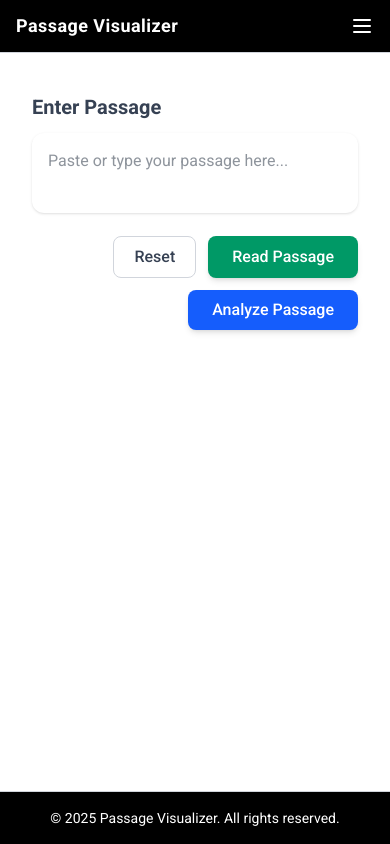
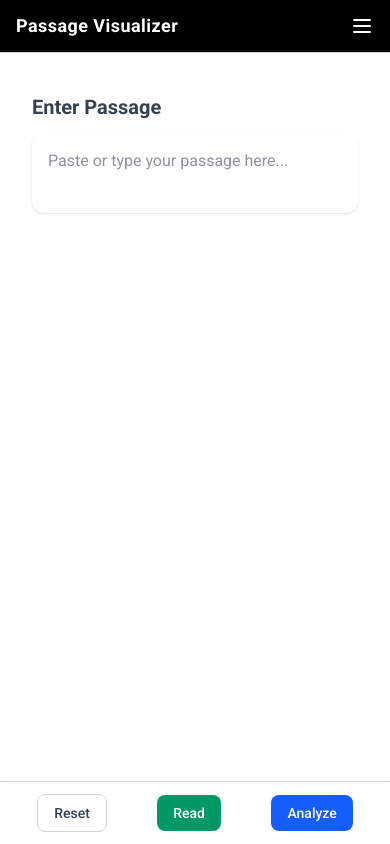
Before and after one commit to noobCoderVP/rc-visualizer-frontend, a Next.js app: page /analyze in a window 390 px wide. Built offline with nearby package versions, Linux system fonts and the light colour scheme.

Commit message:
Make UI mobile friendly

```diff
--- a/app/analyze/page.tsx
+++ b/app/analyze/page.tsx
@@ -11,15 +11,13 @@ export default function AnalyzerPage() {
     const [result, setResult] = useState<any>(null);
     const [passage, setPassage] = useState("");
     const [isReadOnly, setIsReadOnly] = useState(false);
-    const [readingView, setReadingView] = useState<string | null>(null); // 🆕 for Read Passage
-    const [readingLoading, setReadingLoading] = useState(false); // 🆕
+    const [readingView, setReadingView] = useState<string | null>(null);
+    const [readingLoading, setReadingLoading] = useState(false);
     const textareaRef = useRef<HTMLTextAreaElement>(null);
 
-    useEffect(() => {
-        setIsMounted(true);
-    }, []);
+    useEffect(() => setIsMounted(true), []);
 
-    // ✅ Auto resize textarea as user types
+    // ✅ Auto-resize textarea
     useEffect(() => {
         if (textareaRef.current) {
             textareaRef.current.style.height = "auto";
@@ -27,19 +25,22 @@ export default function AnalyzerPage() {
         }
     }, [passage]);
 
-    // ✅ Analyze Passage handler
+    // ✅ Analyze Passage
     async function handleSubmit() {
         const text = passage.trim();
         if (!text) return alert("Please enter a passage before analyzing.");
-
         setLoading(true);
         setIsReadOnly(true);
+
         try {
-            const res = await fetch(`${process.env.NEXT_PUBLIC_API_URL}/analyze`, {
+            const res = await fetch(
+                `${process.env.NEXT_PUBLIC_API_URL}/analyze`,
+                {
                     method: "POST",
                     headers: { "Content-Type": "application/json" },
                     body: JSON.stringify({ passage: text }),
-            });
+                }
+            );
 
             const data = await res.json();
             setResult(data);
@@ -52,7 +53,7 @@ export default function AnalyzerPage() {
         }
     }
 
-    // 🆕 Read Passage / Mindmap view handler
+    // ✅ Read Passage / Mindmap
     async function handleReadPassage() {
         const text = passage.trim();
         if (!text) return alert("Please enter a passage before reading.");
@@ -60,13 +61,16 @@ export default function AnalyzerPage() {
         setReadingLoading(true);
         setIsReadOnly(true);
         try {
-            const res = await fetch(`${process.env.NEXT_PUBLIC_API_URL}/mindmap`, {
+            const res = await fetch(
+                `${process.env.NEXT_PUBLIC_API_URL}/mindmap`,
+                {
                     method: "POST",
                     headers: { "Content-Type": "application/json" },
                     body: JSON.stringify({ passage: text }),
-            });
+                }
+            );
 
-            const data = await res.text(); // response is HTML text
+            const data = await res.text();
             setReadingView(data);
         } catch (err) {
             console.error("Error fetching reading view:", err);
@@ -77,7 +81,6 @@ export default function AnalyzerPage() {
         }
     }
 
-    // ✅ Reset everything
     function handleReset() {
         setPassage("");
         setResult(null);
@@ -93,10 +96,10 @@ export default function AnalyzerPage() {
         );
 
     return (
-        <div className="mx-auto max-w-[1300px] p-4 space-y-8">
+        <div className="mx-auto max-w-[1300px] p-4 pb-24 space-y-8">
             {/* --- INPUT SECTION --- */}
             <div className="space-y-3">
-                <h2 className="text-xl font-semibold text-gray-700">
+                <h2 className="text-xl sm:text-2xl font-semibold text-gray-700">
                     Enter Passage
                 </h2>
 
@@ -106,62 +109,16 @@ export default function AnalyzerPage() {
                     onChange={(e) => setPassage(e.target.value)}
                     readOnly={isReadOnly}
                     placeholder="Paste or type your passage here..."
-                    className={`w-full rounded-xl text-gray-800 transition-all duration-200 p-4 resize-none focus:outline-none shadow-sm overflow-hidden
+                    className={`w-full rounded-xl text-gray-800 p-4 resize-none focus:outline-none shadow-sm overflow-hidden text-base sm:text-lg transition-all
                         ${
                             isReadOnly
-                                ? "bg-gray-50 text-[1.05rem] leading-relaxed font-serif cursor-not-allowed shadow-md"
+                                ? "bg-gray-50 font-serif cursor-not-allowed shadow-md"
                                 : "bg-white focus:shadow-lg"
-                        }
-                    `}
+                        }`}
                 />
-
-                {/* ✅ Buttons */}
-                <div className="flex justify-end gap-3 pt-1 flex-wrap">
-                    <button
-                        type="button"
-                        onClick={handleReset}
-                        disabled={loading || readingLoading}
-                        className={`px-5 py-2 rounded-lg font-medium border transition-all
-                            ${
-                                loading || readingLoading
-                                    ? "text-gray-400 border-gray-300 cursor-not-allowed"
-                                    : "text-gray-700 border-gray-300 hover:bg-gray-100"
-                            }`}
-                    >
-                        Reset
-                    </button>
-
-                    <button
-                        type="button"
-                        onClick={handleReadPassage}
-                        disabled={readingLoading}
-                        className={`px-6 py-2 rounded-lg text-white font-medium transition-all
-                            ${
-                                readingLoading || isReadOnly
-                                    ? "bg-gray-400 cursor-not-allowed"
-                                    : "bg-emerald-600 hover:bg-emerald-700 shadow-md hover:shadow-lg"
-                            }`}
-                    >
-                        {readingLoading ? "Reading..." : "Read Passage"}
-                    </button>
-
-                    <button
-                        type="button"
-                        onClick={handleSubmit}
-                        disabled={loading}
-                        className={`px-6 py-2 rounded-lg text-white font-medium transition-all
-                            ${
-                                loading || isReadOnly
-                                    ? "bg-gray-400 cursor-not-allowed"
-                                    : "bg-blue-600 hover:bg-blue-700 shadow-md hover:shadow-lg"
-                            }`}
-                    >
-                        {loading ? "Analyzing..." : "Analyze Passage"}
-                    </button>
-                </div>
             </div>
 
-            {/* --- READ PASSAGE SECTION --- */}
+            {/* --- RESULT SECTIONS --- */}
             {readingView && (
                 <SectionCard
                     title="Read Passage"
@@ -175,7 +132,6 @@ export default function AnalyzerPage() {
                 </SectionCard>
             )}
 
-            {/* --- RESULT SECTION --- */}
             {result && (
                 <div className="space-y-5">
                     <SectionCard
@@ -266,6 +222,48 @@ export default function AnalyzerPage() {
                     </SectionCard>
                 </div>
             )}
+
+            {/* --- STICKY BOTTOM NAVIGATION (Mobile Friendly) --- */}
+            <div className="fixed bottom-0 left-0 right-0 z-50 bg-white border-t border-gray-300 shadow-lg flex justify-around items-center p-3 sm:hidden">
+                <button
+                    onClick={handleReset}
+                    disabled={loading || readingLoading}
+                    className={`px-4 py-2 rounded-lg text-sm font-medium border transition-all
+                        ${
+                            loading || readingLoading
+                                ? "text-gray-400 border-gray-300"
+                                : "text-gray-700 border-gray-300 hover:bg-gray-100"
+                        }`}
+                >
+                    Reset
+                </button>
+
+                <button
+                    onClick={handleReadPassage}
+                    disabled={readingLoading}
+                    className={`px-4 py-2 rounded-lg text-sm text-white font-medium transition-all
+                        ${
+                            readingLoading || isReadOnly
+                                ? "bg-gray-400"
+                                : "bg-emerald-600 hover:bg-emerald-700"
+                        }`}
+                >
+                    {readingLoading ? "Reading..." : "Read"}
+                </button>
+
+                <button
+                    onClick={handleSubmit}
+                    disabled={loading}
+                    className={`px-4 py-2 rounded-lg text-sm text-white font-medium transition-all
+                        ${
+                            loading || isReadOnly
+                                ? "bg-gray-400"
+                                : "bg-blue-600 hover:bg-blue-700"
+                        }`}
+                >
+                    {loading ? "Analyzing..." : "Analyze"}
+                </button>
+            </div>
         </div>
     );
 }
--- a/app/solve/page.tsx
+++ b/app/solve/page.tsx
@@ -13,6 +13,11 @@ export default function SolvePage() {
     const [result, setResult] = useState<any>(null);
     const passageRef = useRef<HTMLTextAreaElement>(null);
     const questionsRef = useRef<HTMLTextAreaElement>(null);
+
+    // Scroll refs
+    const inputRef = useRef<HTMLDivElement | null>(null);
+    const summaryRef = useRef<HTMLDivElement | null>(null);
+    const questionsRefSection = useRef<HTMLDivElement | null>(null);
 
     useEffect(() => setIsMounted(true), []);
 
@@ -49,6 +54,12 @@ export default function SolvePage() {
 
             const data = await res.json();
             setResult(data);
+            // Scroll to results
+            setTimeout(
+                () =>
+                    summaryRef.current?.scrollIntoView({ behavior: "smooth" }),
+                300
+            );
         } catch (err) {
             console.error("Error solving:", err);
             alert("Something went wrong while solving. Please try again.");
@@ -63,19 +74,30 @@ export default function SolvePage() {
         setQuestions("");
         setResult(null);
         setIsReadOnly(false);
+        window.scrollTo({ top: 0, behavior: "smooth" });
     }
+
+    const scrollToSection = (ref: React.RefObject<HTMLDivElement | null>) => {
+        ref.current?.scrollIntoView({ behavior: "smooth", block: "start" });
+    };
 
     if (!isMounted)
         return <div className="p-4 text-gray-600 text-center">Loading...</div>;
 
     return (
-        <div className="mx-auto max-w-[1300px] p-4 space-y-8">
-            <h2 className="text-2xl font-semibold text-gray-800">RC Solver</h2>
+        <div className="relative mx-auto max-w-[1300px] p-4 pb-24 space-y-8">
+            {/* --- HEADER --- */}
+            <h2 className="text-2xl font-semibold text-gray-800 text-center sm:text-left">
+                RC Solver
+            </h2>
 
             {/* --- INPUT SECTION --- */}
-            <div className="grid grid-cols-1 lg:grid-cols-2 gap-6">
+            <div
+                ref={inputRef}
+                className="grid grid-cols-1 lg:grid-cols-2 gap-6"
+            >
                 <div>
-                    <h3 className="text-lg font-semibold text-gray-700">
+                    <h3 className="text-lg font-semibold text-gray-700 mb-2">
                         Passage
                     </h3>
                     <textarea
@@ -94,7 +116,7 @@ export default function SolvePage() {
                 </div>
 
                 <div>
-                    <h3 className="text-lg font-semibold text-gray-700">
+                    <h3 className="text-lg font-semibold text-gray-700 mb-2">
                         Questions
                     </h3>
                     <textarea
@@ -144,7 +166,7 @@ export default function SolvePage() {
 
             {/* --- RESULT SECTION --- */}
             {result && (
-                <div className="space-y-6">
+                <div ref={summaryRef} className="space-y-6 scroll-mt-24">
                     <SectionCard
                         title="Passage Summary"
                         color="bg-blue-50"
@@ -155,7 +177,12 @@ export default function SolvePage() {
                         </p>
                     </SectionCard>
 
-                    {result.questions_analysis?.map((q: any, index: number) => (
+                    <div
+                        ref={questionsRefSection}
+                        className="space-y-6 scroll-mt-24"
+                    >
+                        {result.questions_analysis?.map(
+                            (q: any, index: number) => (
                                 <SectionCard
                                     key={index}
                                     title={`Q${index + 1}: ${q.question_type}`}
@@ -187,7 +214,9 @@ export default function SolvePage() {
                                             {q.option_analysis?.map(
                                                 (opt: any, i: number) => (
                                                     <li key={i}>
-                                                <strong>{opt.option} </strong>
+                                                        <strong>
+                                                            {opt.option}{" "}
+                                                        </strong>
                                                         {opt.analysis}
                                                     </li>
                                                 )
@@ -206,7 +235,41 @@ export default function SolvePage() {
                                         {q.cognitive_skill}
                                     </p>
                                 </SectionCard>
-                    ))}
+                            )
+                        )}
+                    </div>
+                </div>
+            )}
+
+            {/* --- FLOATING NAV BAR --- */}
+            {result && (
+                <div className="fixed bottom-0 left-0 right-0 z-50 bg-white/95 border-t border-gray-300 flex justify-around items-center p-2 sm:hidden backdrop-blur-sm shadow-lg">
+                    <button
+                        onClick={() => scrollToSection(inputRef)}
+                        className="text-sm text-gray-700 font-medium px-3 py-1 rounded-md hover:bg-gray-100"
+                    >
+                        Inputs
+                    </button>
+                    <button
+                        onClick={() => scrollToSection(summaryRef)}
+                        className="text-sm text-gray-700 font-medium px-3 py-1 rounded-md hover:bg-gray-100"
+                    >
+                        Summary
+                    </button>
+                    <button
+                        onClick={() => scrollToSection(questionsRefSection)}
+                        className="text-sm text-gray-700 font-medium px-3 py-1 rounded-md hover:bg-gray-100"
+                    >
+                        Questions
+                    </button>
+                    <button
+                        onClick={() =>
+                            window.scrollTo({ top: 0, behavior: "smooth" })
+                        }
+                        className="text-sm text-gray-700 font-medium px-3 py-1 rounded-md hover:bg-gray-100"
+                    >
+                        ↑ Top
+                    </button>
                 </div>
             )}
         </div>
```
Lines whose indentation alone changed are shown as unchanged.
